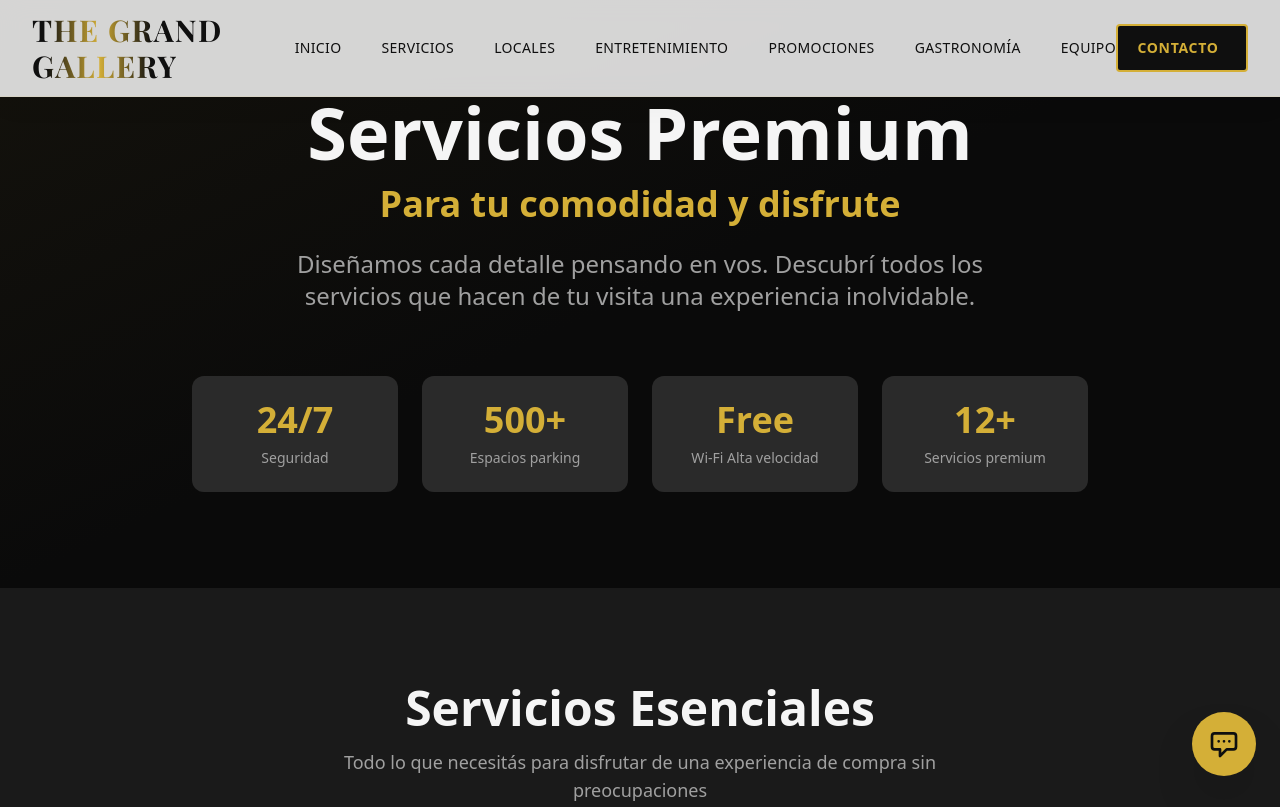
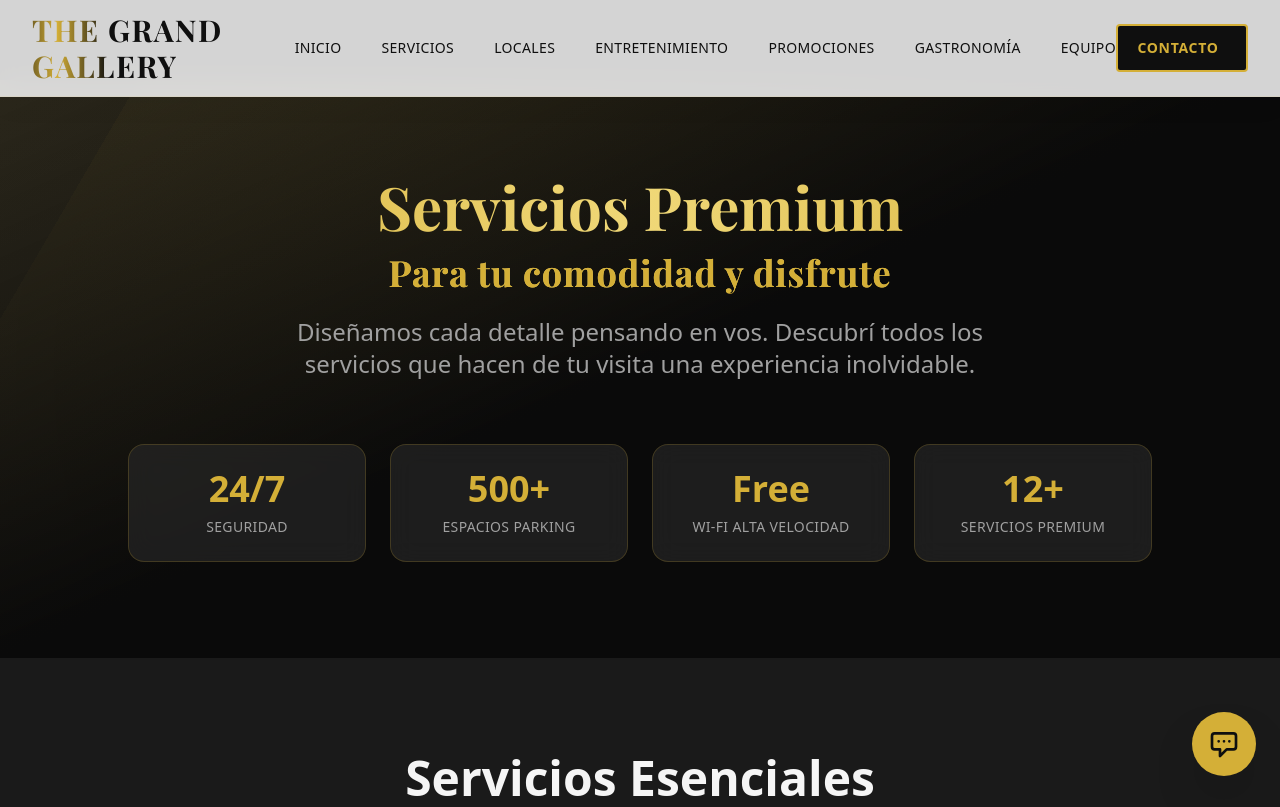
Before and after one commit to IvanDaza4/TheGrandGallery, a plain HTML site: page src/servicios.html in a window 1280 px wide. Shown: the top 807 px of the page. Drawn offline with nearby package versions, Linux system fonts and the light colour scheme; files that its build step writes are made by us from their sources; files whose address does not match are found by name.

```diff
--- a/componentes/footer.html
+++ b/componentes/footer.html
@@ -386,6 +386,8 @@
                         <li class="footer-link-item"><a href="/src/gastronomia.html" class="footer-link">Gastronomia</a></li>
                         <li class="footer-link-item"><a href="locales.html" class="footer-link">Locales</a></li>
                         <li class="footer-link-item"><a href="/src/servicios.html" class="footer-link">Servicios</a></li>
+                        <li class="footer-link-item"><a href="/src/promociones.html" class="footer-link">Promociones</a></li>
+
                     </ul>
                 </div>
 
--- a/src/servicios.html
+++ b/src/servicios.html
@@ -45,57 +45,110 @@
             }
         }
     </script>
-    <link rel="stylesheet" href="styles.css">
+    <style>
+        .hero-section::before {
+            content: '';
+            position: absolute;
+            top: -50%;
+            right: -50%;
+            width: 200%;
+            height: 200%;
+            background: radial-gradient(circle, rgba(212, 175, 55, 0.1) 0%, transparent 70%);
+            animation: rotate 20s linear infinite;
+        }
+
+        .hero-section {
+            background: linear-gradient(135deg, rgba(26, 26, 26, 0.95) 0%, rgba(15, 15, 15, 0.95) 100%);
+            position: relative;
+            overflow: hidden;
+        }
+
+        @keyframes rotate {
+            from {
+                transform: rotate(0deg);
+            }
+
+            to {
+                transform: rotate(360deg);
+            }
+        }
+
+        #main-content {
+            position: relative;
+            z-index: 0;
+            overflow: visible !important;
+        }
+
+        .hero-section {
+            isolation: isolate;
+        }
+    </style>
+    <link rel="stylesheet" href="../styles/styles.css">
+
 </head>
 
 <body class="bg-bg-dark text-text-primary font-sans antialiased">
-    <!-- Skip to content -->
-    <a href="#main-content"
-        class="sr-only focus:not-sr-only focus:absolute focus:top-4 focus:left-4 focus:z-50 focus:px-4 focus:py-2 focus:bg-accent-gold focus:text-bg-dark focus:rounded">
-        Saltar al contenido
-    </a>
+
 
     <!-- Header -->
     <div id="header-container"></div>
     <!-- Main Content -->
-    <main id="main-content">
+    <main id="main-content" class="relative overflow-visible isolate">
         <!-- Hero Section -->
-        <section class="relative py-24 px-4 overflow-hidden">
-            <div class="absolute inset-0 bg-gradient-to-br from-accent-gold/5 via-bg-dark to-bg-dark"></div>
-            <div class="container mx-auto max-w-6xl relative z-10">
+        <section class="hero-section relative py-24 px-4 mt-20 overflow-hidden">
+            <!-- Capa de refuerzo del fondo (suave, no interfiere con tu animación) -->
+            <div
+                class="absolute inset-0 bg-gradient-to-br from-accent-gold/10 via-bg-dark to-bg-dark pointer-events-none">
+            </div>
+
+            <div class="container mx-auto max-w-6xl text-center relative z-10">
+
                 <div class="text-center mb-16">
-                    <h1 class="text-5xl md:text-7xl font-bold mb-6 text-balance">
+                    <h1
+                        class="text-5xl md:text-6xl font-heading font-bold bg-gradient-to-r from-[#D4AF37] via-[#F0D878] to-[#D4AF37] bg-clip-text text-transparent leading-tight">
                         Servicios Premium
-                        <span class="block text-3xl md:text-4xl text-accent-gold mt-4">Para tu comodidad y
-                            disfrute</span>
+                        <span class="block text-2xl md:text-4xl text-accent-gold mt-4 tracking-wide">
+                            Para tu comodidad y disfrute
+                        </span>
                     </h1>
-                    <p class="text-xl md:text-2xl text-text-secondary max-w-3xl mx-auto text-pretty">
+
+                    <p class="mt-6 text-lg md:text-2xl text-text-secondary max-w-3xl mx-auto leading-relaxed">
                         Diseñamos cada detalle pensando en vos. Descubrí todos los servicios que hacen de tu visita una
                         experiencia inolvidable.
                     </p>
                 </div>
 
-                <!-- Stats -->
-                <div class="grid grid-cols-2 md:grid-cols-4 gap-6 max-w-4xl mx-auto">
-                    <div class="bg-surface-light p-6 rounded-xl text-center">
+                <!-- Stats mejoradas -->
+                <div class="grid grid-cols-2 md:grid-cols-4 gap-6 max-w-5xl mx-auto">
+
+                    <div
+                        class="bg-surface-light/60 backdrop-blur-md border border-accent-gold/20 p-6 rounded-2xl text-center hover:scale-105 transition">
                         <div class="text-4xl font-bold text-accent-gold mb-2">24/7</div>
-                        <div class="text-sm text-text-secondary">Seguridad</div>
+                        <div class="text-sm text-text-secondary uppercase tracking-wide">Seguridad</div>
                     </div>
-                    <div class="bg-surface-light p-6 rounded-xl text-center">
+
+                    <div
+                        class="bg-surface-light/60 backdrop-blur-md border border-accent-gold/20 p-6 rounded-2xl text-center hover:scale-105 transition">
                         <div class="text-4xl font-bold text-accent-gold mb-2">500+</div>
-                        <div class="text-sm text-text-secondary">Espacios parking</div>
+                        <div class="text-sm text-text-secondary uppercase tracking-wide">Espacios parking</div>
                     </div>
-                    <div class="bg-surface-light p-6 rounded-xl text-center">
+
+                    <div
+                        class="bg-surface-light/60 backdrop-blur-md border border-accent-gold/20 p-6 rounded-2xl text-center hover:scale-105 transition">
                         <div class="text-4xl font-bold text-accent-gold mb-2">Free</div>
-                        <div class="text-sm text-text-secondary">Wi-Fi Alta velocidad</div>
+                        <div class="text-sm text-text-secondary uppercase tracking-wide">Wi-Fi alta velocidad</div>
                     </div>
-                    <div class="bg-surface-light p-6 rounded-xl text-center">
+
+                    <div
+                        class="bg-surface-light/60 backdrop-blur-md border border-accent-gold/20 p-6 rounded-2xl text-center hover:scale-105 transition">
                         <div class="text-4xl font-bold text-accent-gold mb-2">12+</div>
-                        <div class="text-sm text-text-secondary">Servicios premium</div>
+                        <div class="text-sm text-text-secondary uppercase tracking-wide">Servicios premium</div>
                     </div>
+
                 </div>
             </div>
         </section>
+
 
         <!-- Servicios Principales -->
         <section class="py-24 px-4 bg-surface-dark">
--- a/styles/styles.css
+++ b/styles/styles.css
@@ -168,6 +168,7 @@
   background-color: #ef4444;
 }
 
+
 /* Touch targets */
 button,
 a {
```
Also changed, not shown: index.html (+1 -1 lines).
